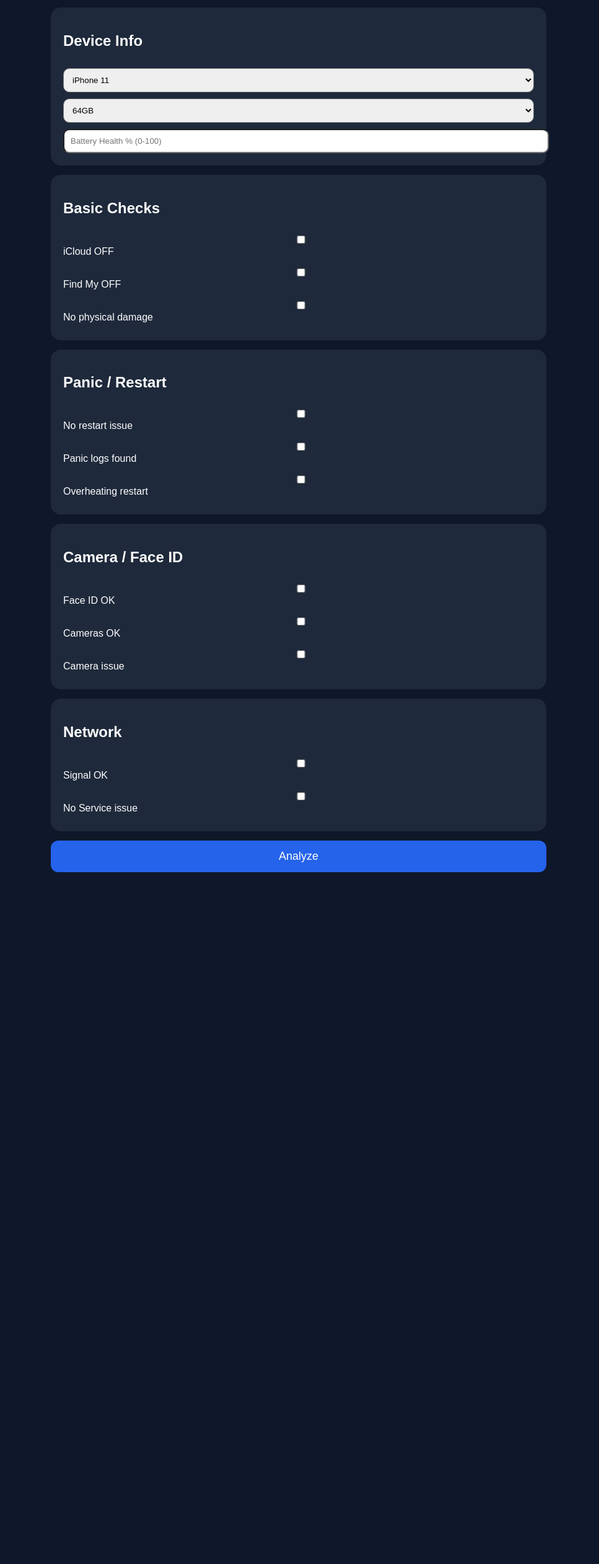
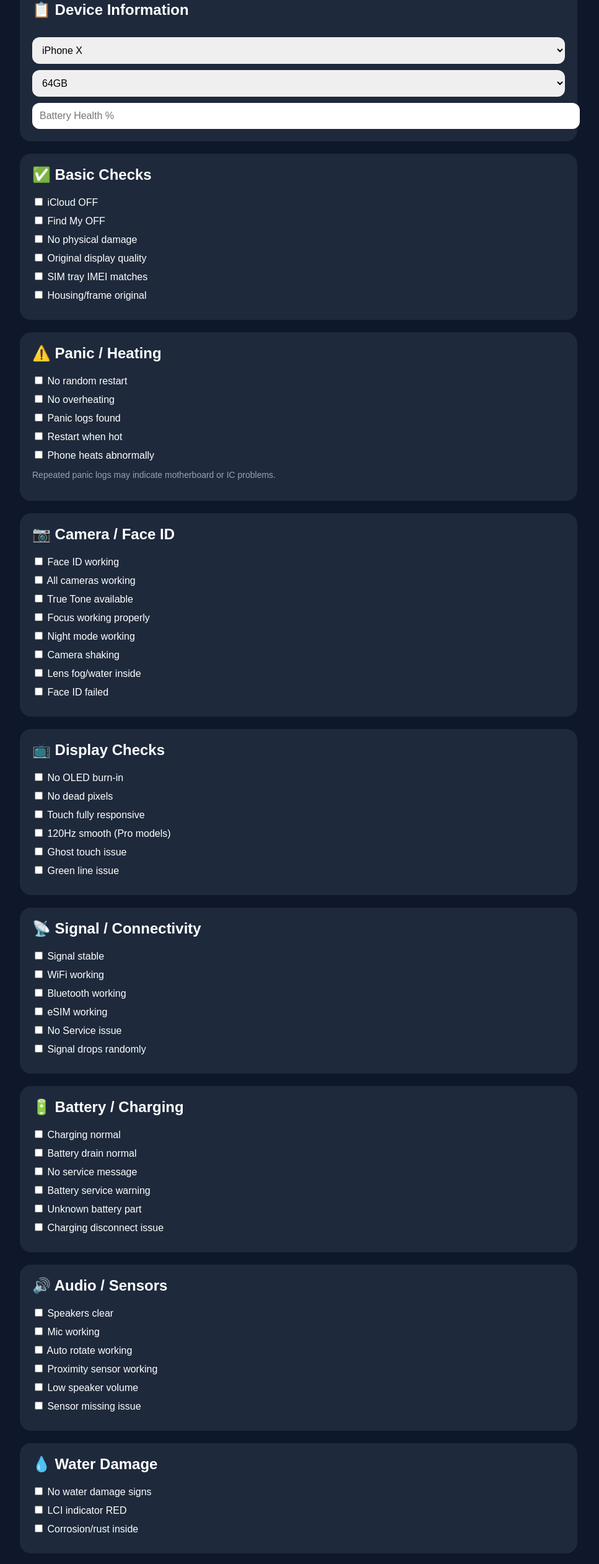
Before and after one commit to navijayn/iPhone-Inspection-Tool, a plain HTML site: page index.html in a window 1280 px wide. Shown: the part 97-2620 px from the top of the page at 62% size, without its empty margins (158-1125 px from the left). Before the commit the page ends 1532 px from the top, so only its background shows below. Drawn offline with Linux system fonts and the light colour scheme.

Commit message:
Add files via upload

```diff
--- a/index.html
+++ b/index.html
@@ -3,56 +3,87 @@
 <head>
 <meta charset="UTF-8">
 <meta name="viewport" content="width=device-width, initial-scale=1.0">
-<title>iPhone Checker</title>
+<title>iPhone Pro Inspection Tool</title>
 
 <style>
+
 body{
-    font-family: Arial;
+    font-family:Arial,sans-serif;
     background:#0f172a;
     color:white;
+    margin:0;
     padding:20px;
 }
-.container{max-width:800px;margin:auto;}
+
+.container{
+    max-width:900px;
+    margin:auto;
+}
 
 .card{
     background:#1e293b;
     padding:20px;
-    border-radius:16px;
-    margin-bottom:15px;
+    border-radius:18px;
+    margin-bottom:20px;
 }
 
-select,input{
+h1,h2{
+    margin-top:0;
+}
+
+select,input[type="number"]{
     width:100%;
-    padding:10px;
-    border-radius:10px;
+    padding:12px;
+    border:none;
+    border-radius:12px;
     margin-top:10px;
+    font-size:16px;
 }
 
 .check{
-    margin:8px 0;
+    margin:10px 0;
 }
 
 button{
     width:100%;
-    padding:15px;
+    padding:16px;
     border:none;
-    border-radius:12px;
+    border-radius:14px;
     background:#2563eb;
     color:white;
     font-size:18px;
+    cursor:pointer;
 }
 
 .result{
     margin-top:20px;
-    padding:20px;
-    border-radius:12px;
+    padding:25px;
+    border-radius:18px;
     text-align:center;
-    font-size:22px;
 }
 
-.safe{background:#166534;}
-.mid{background:#a16207;}
-.bad{background:#991b1b;}
+.safe{
+    background:#166534;
+}
+
+.caution{
+    background:#a16207;
+}
+
+.bad{
+    background:#991b1b;
+}
+
+.score{
+    font-size:55px;
+    font-weight:bold;
+}
+
+.note{
+    color:#94a3b8;
+    font-size:14px;
+}
+
 </style>
 </head>
 
@@ -60,18 +91,57 @@ button{
 
 <div class="container">
 
-<h1>📱 iPhone Inspection Tool</h1>
+<h1>📱 iPhone Pro Inspection Tool</h1>
 
 <div class="card">
-<h2>Device Info</h2>
+
+<h2>📋 Device Information</h2>
 
 <select id="model">
+
+<option>iPhone X</option>
+<option>iPhone XR</option>
+<option>iPhone XS</option>
+<option>iPhone XS Max</option>
+
 <option>iPhone 11</option>
+<option>iPhone 11 Pro</option>
+<option>iPhone 11 Pro Max</option>
+
+<option>iPhone SE 2</option>
+
+<option>iPhone 12 Mini</option>
 <option>iPhone 12</option>
+<option>iPhone 12 Pro</option>
+<option>iPhone 12 Pro Max</option>
+
+<option>iPhone 13 Mini</option>
 <option>iPhone 13</option>
+<option>iPhone 13 Pro</option>
+<option>iPhone 13 Pro Max</option>
+
+<option>iPhone SE 3</option>
+
 <option>iPhone 14</option>
+<option>iPhone 14 Plus</option>
+<option>iPhone 14 Pro</option>
+<option>iPhone 14 Pro Max</option>
+
 <option>iPhone 15</option>
+<option>iPhone 15 Plus</option>
+<option>iPhone 15 Pro</option>
+<option>iPhone 15 Pro Max</option>
+
 <option>iPhone 16</option>
+<option>iPhone 16 Plus</option>
+<option>iPhone 16 Pro</option>
+<option>iPhone 16 Pro Max</option>
+
+<option>iPhone 17</option>
+<option>iPhone 17 Air</option>
+<option>iPhone 17 Pro</option>
+<option>iPhone 17 Pro Max</option>
+
 </select>
 
 <select id="storage">
@@ -82,88 +152,219 @@ button{
 <option>1TB</option>
 </select>
 
-<input type="number" id="battery" placeholder="Battery Health % (0-100)">
+<input type="number" id="battery" placeholder="Battery Health %">
+
 </div>
 
 <div class="card">
-<h2>Basic Checks</h2>
+
+<h2>✅ Basic Checks</h2>
+
 <div class="check"><input type="checkbox" class="good"> iCloud OFF</div>
 <div class="check"><input type="checkbox" class="good"> Find My OFF</div>
 <div class="check"><input type="checkbox" class="good"> No physical damage</div>
+<div class="check"><input type="checkbox" class="good"> Original display quality</div>
+<div class="check"><input type="checkbox" class="good"> SIM tray IMEI matches</div>
+<div class="check"><input type="checkbox" class="good"> Housing/frame original</div>
+
 </div>
 
 <div class="card">
-<h2>Panic / Restart</h2>
-<div class="check"><input type="checkbox" class="good"> No restart issue</div>
+
+<h2>⚠️ Panic / Heating</h2>
+
+<div class="check"><input type="checkbox" class="good"> No random restart</div>
+<div class="check"><input type="checkbox" class="good"> No overheating</div>
+
 <div class="check"><input type="checkbox" class="bad"> Panic logs found</div>
-<div class="check"><input type="checkbox" class="bad"> Overheating restart</div>
+<div class="check"><input type="checkbox" class="bad"> Restart when hot</div>
+<div class="check"><input type="checkbox" class="bad"> Phone heats abnormally</div>
+
+<p class="note">
+Repeated panic logs may indicate motherboard or IC problems.
+</p>
+
 </div>
 
 <div class="card">
-<h2>Camera / Face ID</h2>
-<div class="check"><input type="checkbox" class="good"> Face ID OK</div>
-<div class="check"><input type="checkbox" class="good"> Cameras OK</div>
-<div class="check"><input type="checkbox" class="bad"> Camera issue</div>
+
+<h2>📷 Camera / Face ID</h2>
+
+<div class="check"><input type="checkbox" class="good"> Face ID working</div>
+<div class="check"><input type="checkbox" class="good"> All cameras working</div>
+<div class="check"><input type="checkbox" class="good"> True Tone available</div>
+<div class="check"><input type="checkbox" class="good"> Focus working properly</div>
+<div class="check"><input type="checkbox" class="good"> Night mode working</div>
+
+<div class="check"><input type="checkbox" class="bad"> Camera shaking</div>
+<div class="check"><input type="checkbox" class="bad"> Lens fog/water inside</div>
+<div class="check"><input type="checkbox" class="bad"> Face ID failed</div>
+
 </div>
 
 <div class="card">
-<h2>Network</h2>
-<div class="check"><input type="checkbox" class="good"> Signal OK</div>
-<div class="check"><input type="checkbox" class="bad"> No Service issue</div>
+
+<h2>📺 Display Checks</h2>
+
+<div class="check"><input type="checkbox" class="good"> No OLED burn-in</div>
+<div class="check"><input type="checkbox" class="good"> No dead pixels</div>
+<div class="check"><input type="checkbox" class="good"> Touch fully responsive</div>
+<div class="check"><input type="checkbox" class="good"> 120Hz smooth (Pro models)</div>
+
+<div class="check"><input type="checkbox" class="bad"> Ghost touch issue</div>
+<div class="check"><input type="checkbox" class="bad"> Green line issue</div>
+
 </div>
 
-<button onclick="checkPhone()">Analyze</button>
+<div class="card">
+
+<h2>📡 Signal / Connectivity</h2>
+
+<div class="check"><input type="checkbox" class="good"> Signal stable</div>
+<div class="check"><input type="checkbox" class="good"> WiFi working</div>
+<div class="check"><input type="checkbox" class="good"> Bluetooth working</div>
+<div class="check"><input type="checkbox" class="good"> eSIM working</div>
+
+<div class="check"><input type="checkbox" class="bad"> No Service issue</div>
+<div class="check"><input type="checkbox" class="bad"> Signal drops randomly</div>
+
+</div>
+
+<div class="card">
+
+<h2>🔋 Battery / Charging</h2>
+
+<div class="check"><input type="checkbox" class="good"> Charging normal</div>
+<div class="check"><input type="checkbox" class="good"> Battery drain normal</div>
+<div class="check"><input type="checkbox" class="good"> No service message</div>
+
+<div class="check"><input type="checkbox" class="bad"> Battery service warning</div>
+<div class="check"><input type="checkbox" class="bad"> Unknown battery part</div>
+<div class="check"><input type="checkbox" class="bad"> Charging disconnect issue</div>
+
+</div>
+
+<div class="card">
+
+<h2>🔊 Audio / Sensors</h2>
+
+<div class="check"><input type="checkbox" class="good"> Speakers clear</div>
+<div class="check"><input type="checkbox" class="good"> Mic working</div>
+<div class="check"><input type="checkbox" class="good"> Auto rotate working</div>
+<div class="check"><input type="checkbox" class="good"> Proximity sensor working</div>
+
+<div class="check"><input type="checkbox" class="bad"> Low speaker volume</div>
+<div class="check"><input type="checkbox" class="bad"> Sensor missing issue</div>
+
+</div>
+
+<div class="card">
+
+<h2>💧 Water Damage</h2>
+
+<div class="check"><input type="checkbox" class="good"> No water damage signs</div>
+
+<div class="check"><input type="checkbox" class="bad"> LCI indicator RED</div>
+<div class="check"><input type="checkbox" class="bad"> Corrosion/rust inside</div>
+
+</div>
+
+<div class="card">
+
+<h2>🛠️ Repair / Service History</h2>
+
+<div class="check"><input type="checkbox" class="good"> 3uTools verification PASS</div>
+<div class="check"><input type="checkbox" class="good"> Serial numbers match</div>
+<div class="check"><input type="checkbox" class="good"> No unknown parts</div>
+
+<div class="check"><input type="checkbox" class="bad"> Display service warning</div>
+<div class="check"><input type="checkbox" class="bad"> Non-genuine camera warning</div>
+<div class="check"><input type="checkbox" class="bad"> IMEI mismatch</div>
+
+</div>
+
+<button onclick="analyzePhone()">Analyze Device</button>
 
 <div id="result"></div>
 
 </div>
 
 <script>
-function checkPhone(){
+
+function analyzePhone(){
 
 let score = 100;
 
 let battery = document.getElementById("battery").value;
+
 if(battery){
-    score -= (100 - battery);
+score -= (100 - battery) * 0.3;
 }
 
-// good checks
-document.querySelectorAll(".good").forEach(i=>{
-    if(!i.checked) score -= 5;
+document.querySelectorAll(".good").forEach(item=>{
+if(!item.checked){
+score -= 4;
+}
 });
 
-// bad checks
-document.querySelectorAll(".bad").forEach(i=>{
-    if(i.checked) score -= 20;
+document.querySelectorAll(".bad").forEach(item=>{
+if(item.checked){
+score -= 18;
+}
 });
 
-if(score < 0) score = 0;
+if(score < 0){
+score = 0;
+}
 
+score = Math.round(score);
+
+let text = "";
 let cls = "";
-let text = "";
+let summary = "";
 
-if(score >= 85){
-    cls = "safe";
-    text = "SAFE TO BUY ✅";
+if(score >= 90){
+
+cls = "safe";
+text = "✅ SAFE TO BUY";
+summary = "Device looks healthy with no major hardware risks.";
+
 }
-else if(score >= 60){
-    cls = "mid";
-    text = "BUY WITH CAUTION ⚠️";
+else if(score >= 70){
+
+cls = "caution";
+text = "⚠️ BUY WITH CAUTION";
+summary = "Possible repair history or minor hardware concerns detected.";
+
 }
 else{
-    cls = "bad";
-    text = "AVOID ❌";
+
+cls = "bad";
+text = "❌ AVOID THIS DEVICE";
+summary = "High-risk device due to panic logs, hardware, or water damage issues.";
+
 }
 
 document.getElementById("result").innerHTML = `
+
 <div class="result ${cls}">
-${score}/100 <br><br>
-${text}
+
+<div class="score">
+${score}/100
 </div>
+
+<h2>${text}</h2>
+
+<p>
+${summary}
+</p>
+
+</div>
+
 `;
 
 }
+
 </script>
 
 </body>
```
